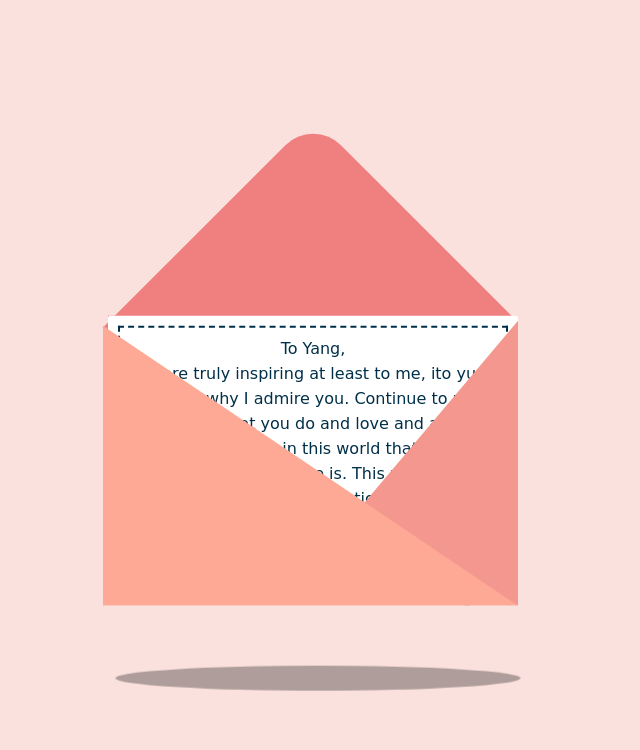
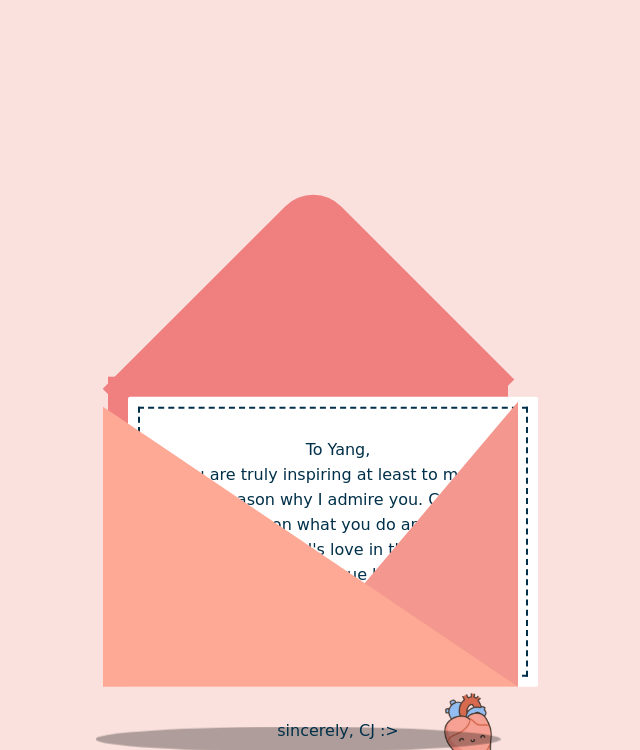
Before and after one commit to pnx-blaze/V-Card, a plain HTML site: page index.html in a window 1280 px wide. Shown: the part 212-962 px from the top of the page, without its empty margins (332-972 px from the left). Before the commit the page ends 902 px from the top, so only its background shows below. Drawn offline with Linux system fonts and the light colour scheme.

Commit message:
Update main.css

```diff
--- a/main.css
+++ b/main.css
@@ -1,5 +1,6 @@
 * {
     font-family: cursive;
+    margin: 20px;
 }
 
 body {
@@ -20,7 +21,7 @@ h1 {
 
 .valentines {
     position: relative;
-    top: 100px;
+    top: 150px;
     cursor: pointer;
     animation: up 3s linear infinite;
 }
```
